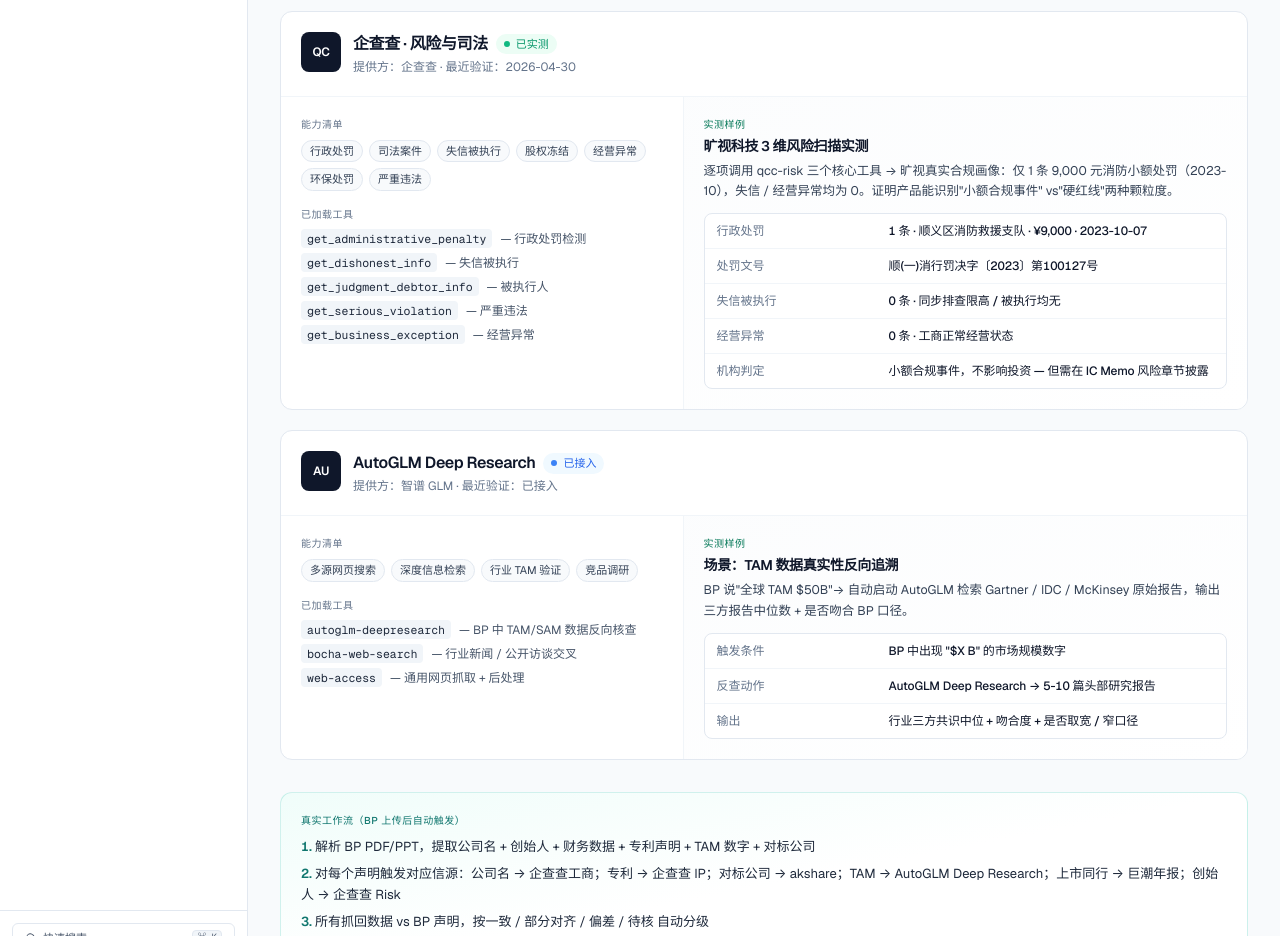
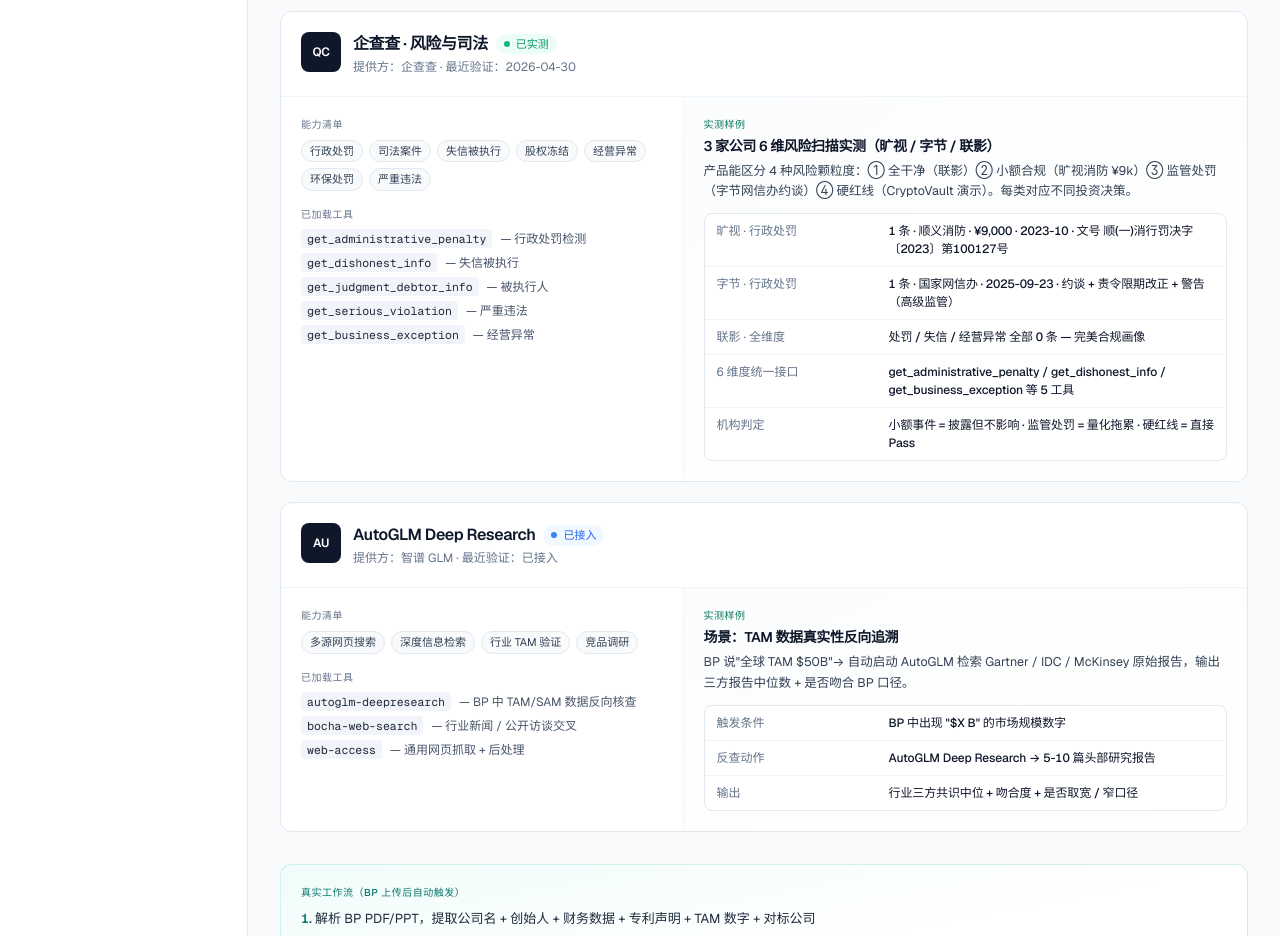
Before and after one commit to sherconan/dealpilot-claude, a React (Vite) app: page /sources in a window 1280 px wide. Shown: the part 2500-3436 px from the top of the page. Built offline with nearby package versions, Linux system fonts and the light colour scheme.

Commit message:
feat(s41): Risk 加字节跳动真实监管案例（网信办 2025-09 约谈）— 4 颗粒度（干净/小额/监管/硬红线）全覆盖

```diff
--- a/src/data/sourceProofs.ts
+++ b/src/data/sourceProofs.ts
@@ -142,14 +142,14 @@
       { name: 'get_business_exception', useCase: '经营异常' },
     ],
     lastVerified: '2026-04-30',
-    proofTitle: '旷视科技 3 维风险扫描实测',
-    proofSummary: '逐项调用 qcc-risk 三个核心工具 → 旷视真实合规画像：仅 1 条 9,000 元消防小额处罚（2023-10），失信 / 经营异常均为 0。证明产品能识别"小额合规事件" vs"硬红线"两种颗粒度。',
+    proofTitle: '3 家公司 6 维风险扫描实测（旷视 / 字节 / 联影）',
+    proofSummary: '产品能区分 4 种风险颗粒度：① 全干净（联影）② 小额合规（旷视消防 ¥9k）③ 监管处罚（字节网信办约谈）④ 硬红线（CryptoVault 演示）。每类对应不同投资决策。',
     proofRows: [
-      { k: '行政处罚', v: '1 条 · 顺义区消防救援支队 · ¥9,000 · 2023-10-07' },
-      { k: '处罚文号', v: '顺(一)消行罚决字〔2023〕第100127号' },
-      { k: '失信被执行', v: '0 条 · 同步排查限高 / 被执行均无' },
-      { k: '经营异常', v: '0 条 · 工商正常经营状态' },
-      { k: '机构判定', v: '小额合规事件，不影响投资 — 但需在 IC Memo 风险章节披露' },
+      { k: '旷视 · 行政处罚', v: '1 条 · 顺义消防 · ¥9,000 · 2023-10 · 文号 顺(一)消行罚决字〔2023〕第100127号' },
+      { k: '字节 · 行政处罚', v: '1 条 · 国家网信办 · 2025-09-23 · 约谈 + 责令限期改正 + 警告（高级监管）' },
+      { k: '联影 · 全维度', v: '处罚 / 失信 / 经营异常 全部 0 条 — 完美合规画像' },
+      { k: '6 维度统一接口', v: 'get_administrative_penalty / get_dishonest_info / get_business_exception 等 5 工具' },
+      { k: '机构判定', v: '小额事件 = 披露但不影响 · 监管处罚 = 量化拖累 · 硬红线 = 直接 Pass' },
     ],
   },
   {
--- a/src/pages/Risk.tsx
+++ b/src/pages/Risk.tsx
@@ -43,6 +43,19 @@
       { category: '诚信披露', shortName: '披露', count: 1, status: 'high', detail: 'BP 未披露前公司被关停事实', source: 'Reference Check 3/3 前同事提及' },
       { category: 'TAM 真实性', shortName: 'TAM', count: 1, status: 'high', detail: 'BP 声称 $4.2T，实际行业规模约 $80B（差 50 倍）', source: 'autoglm 反向核查 + Galaxy/Coinbase' },
       { category: '估值合理性', shortName: '估值', count: 1, status: 'high', detail: '无收入要 $80M 估值，行业中位 $8-12M', source: 'PitchBook seed 估值' },
+    ],
+  },
+  {
+    name: '北京抖音信息服务有限公司（曾用名：字节跳动）',
+    cnName: '字节跳动 · 真实监管案例',
+    overall: 'caution',
+    notes: 'qcc-risk 实测（2026-04-30）：识别到 1 条网信办高级别监管处罚（2025-09-23 约谈 + 责令限期改正 + 警告 + 从严处理责任人）。证明产品能识别"超大型公司也存在的合规事件"，颗粒度区分硬红线 vs 中等监管事件。',
+    results: [
+      { category: '行政处罚', shortName: '处罚', count: 1, status: 'medium', detail: '国家网信办 2025-09-23 对今日头条平台采取约谈、责令限期改正、警告、从严处理责任人等处置处罚措施 — 平台型监管事件，多见于头部公司，需在 IC Memo 中专项分析监管常态化对估值的影响', source: 'qcc-risk · get_administrative_penalty · 实测' },
+      { category: '失信被执行', shortName: '失信', count: 0, status: 'clean', detail: '无失信被执行人记录，限高 / 被执行均无', source: 'qcc-risk · get_dishonest_info · 实测' },
+      { category: '工商画像', shortName: '工商', count: 0, status: 'clean', detail: '成立 2012，曾用名"字节跳动"，AI + 移动互联网，旗下今日头条 / 抖音 / 西瓜视频等', source: 'qcc-company · get_company_profile · 实测' },
+      { category: '业务体量', shortName: '体量', count: 0, status: 'clean', detail: '全球化战略 + 技术出海，估值 / 用户体量超大型', source: 'qcc-company' },
+      { category: '机构判定', shortName: '判定', count: 0, status: 'medium', detail: '中等风险：监管事件存在但属赛道常态，不构成投资硬红线 — 需在尽调中量化监管时间线对增长的拖累', source: '产品规则引擎' },
     ],
   },
   {
```
